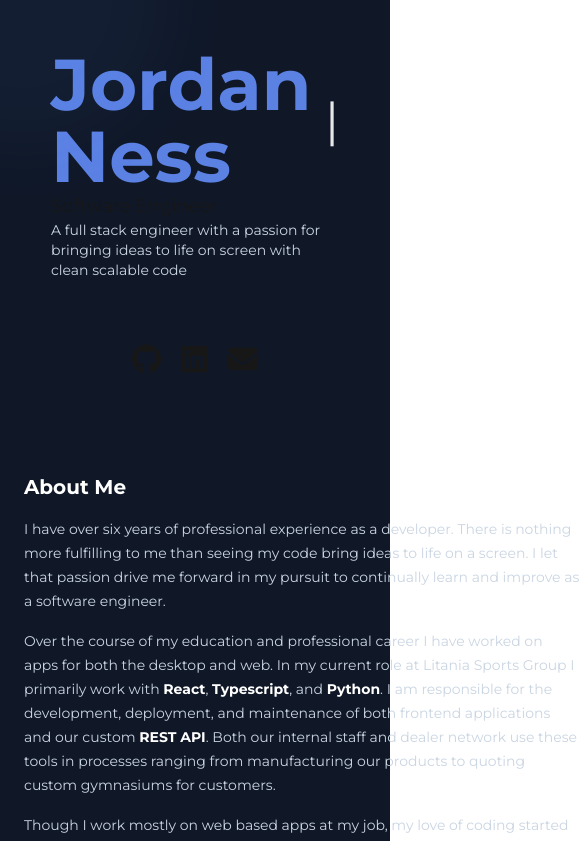
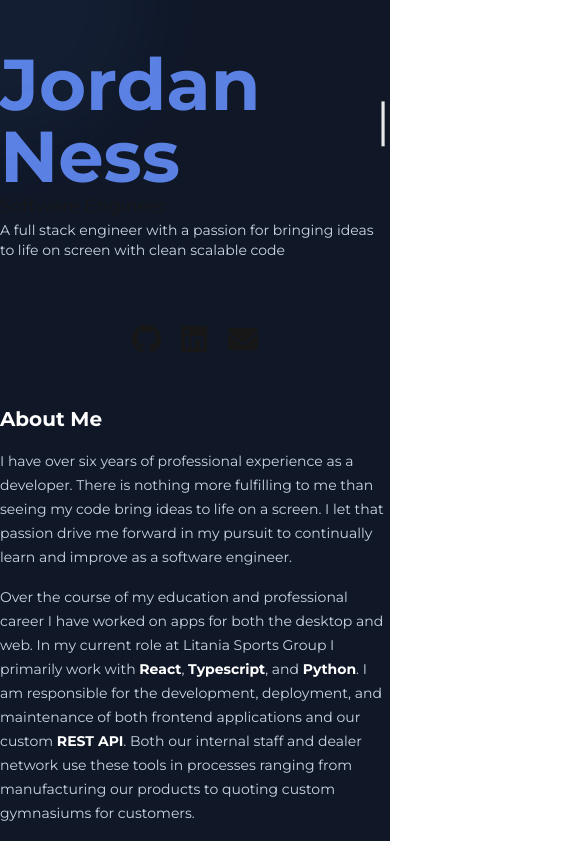
Before and after one commit to nessj1994/portfolio-site, a Next.js app: page / in a window 390 px wide. Shown: the top 841 px of the page, 580 px wide, since content can reach past the window. Built offline with nearby package versions, Linux system fonts and the light colour scheme.

Commit message:
Initial fix for width exceeding phone screens.

```diff
--- a/src/app/components/atoms/Bio/Bio.tsx
+++ b/src/app/components/atoms/Bio/Bio.tsx
@@ -24,7 +24,7 @@
 
   return (
     <div
-      className={`text-wrap prose prose-sm text-slate-300 prose-invert w-full min-w-[60ch]`}
+      className={`text-wrap prose prose-sm text-slate-300 prose-invert w-full `}
     >
       <Markdown components={{ strong: HighlightStrong }}>
         {displayedText}
--- a/src/app/components/atoms/ProjectItem/ProjectItem.tsx
+++ b/src/app/components/atoms/ProjectItem/ProjectItem.tsx
@@ -14,7 +14,7 @@
           <h2 className="text-md font-semibold">{props.title}</h2>
           <p className="text-sm text-slate-300">{props.description}</p>
         </div>
-        <div className="flex flex-row gap-2 items-center justify-start">
+        <div className="flex flex-row flex-wrap gap-2 items-center justify-start">
           {tags?.map((value) => (
             <SkillTag tag={value} />
           ))}
--- a/src/app/components/molecules/SocialPanel/SocialPanel.tsx
+++ b/src/app/components/molecules/SocialPanel/SocialPanel.tsx
@@ -16,7 +16,7 @@
 
 const SocialPanel = () => {
   return (
-    <div className="self-end flex-1 h-full flex flex-row gap-5 justify-center items-center">
+    <div className="self-end flex-1 h-full flex flex-row gap-5 justify-center items-end">
       <SocialLink id={0} socialID="GitHub" icon={ghIcon} />
       <SocialLink id={0} socialID="LinkedIn" icon={linkedInIcon} />
       <SocialLink id={0} socialID="Email" icon={emailIcon} />
--- a/src/app/layout.tsx
+++ b/src/app/layout.tsx
@@ -1,4 +1,4 @@
-import { Analytics } from '@vercel/analytics/next'
+import { Analytics } from '@vercel/analytics/next';
 import type { Metadata } from 'next';
 import './globals.css';
 import { Lato, Montserrat } from 'next/font/google';
@@ -9,12 +9,11 @@
   faLinkedin,
 } from '@fortawesome/free-brands-svg-icons';
 import { faEnvelope } from '@fortawesome/free-solid-svg-icons';
-import { config } from '@fortawesome/fontawesome-svg-core'
-import '@fortawesome/fontawesome-svg-core/styles.css'
-config.autoAddCss = false
+import { config } from '@fortawesome/fontawesome-svg-core';
+import '@fortawesome/fontawesome-svg-core/styles.css';
+config.autoAddCss = false;
 
 library.add(faGithub, faBluesky, faLinkedin, faEnvelope);
-
 
 const lato = Lato({
   subsets: ['latin'],
@@ -40,7 +39,7 @@
   children: React.ReactNode;
 }>) {
   return (
-    <html lang="en" className="scroll-smooth">
+    <html lang="en" className="scroll-smooth w-screen ">
       <body
         // className={`${monteserrat.variable} antialiased`}
         className={`${monteserrat.className} antialiased`}
--- a/src/app/page.tsx
+++ b/src/app/page.tsx
@@ -12,21 +12,21 @@
 
 export default function Home() {
   return (
-    <div className="mx-auto min-h-screen max-w-screen bg-gray-900 scroll-mt-5 px-6">
+    <div className="md:mx-auto min-h-screen bg-gray-900 scroll-mt-5 md:px-6">
       <CursorFollower />
       {/* <Navbar /> */}
-      <div className="flex flex-col md:flex-row justify-evenly gap-12">
+      <div className="flex flex-col flex md:flex-row md:justify-evenly md:gap-12 w-screen">
         <div
           id="header"
           className="flex flex-col max-h-screen top-0 md:sticky py-12 md:py-24"
         >
           <div
             id="about-container"
-            className="flex flex-col md:flex-row md:h-screen  mx-8 gap-32 items-center"
+            className="flex flex-col md:flex-row md:h-screen  md:mx-8 gap-32 md:items-center"
           >
             <div
               id="profile"
-              className="flex flex-col justify-center md:h-full min-w-72 "
+              className="flex grow flex-col md:h-full min-w-72 "
             >
               <div className="flex flex-col self-start">
                 <NameDisplay />
@@ -38,7 +38,7 @@
               </div>
               <div
                 id="avatar-container"
-                className="justify-center hidden md:flex flex-col mx-auto "
+                className="justify-center self-center hidden md:flex flex-col flex-1 grow mx-auto"
               >
                 <Image
                   src="/images/avatar.jpg"
@@ -49,10 +49,7 @@
                   height={400}
                 />
               </div>
-              <div
-                id="social-container"
-                className="w-full mt-16 self-end flex "
-              >
+              <div id="social-container" className="w-full mt-16 self-end flex">
                 <SocialPanel />
               </div>
             </div>
```
